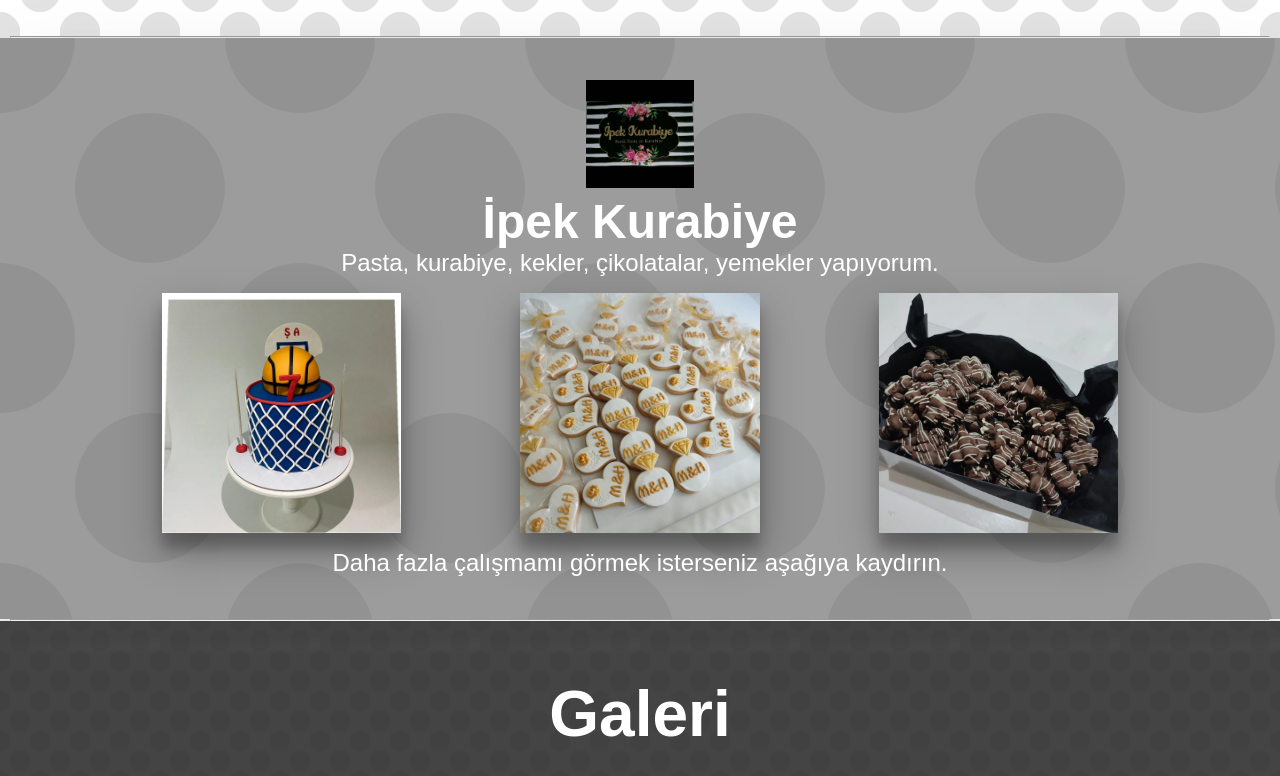
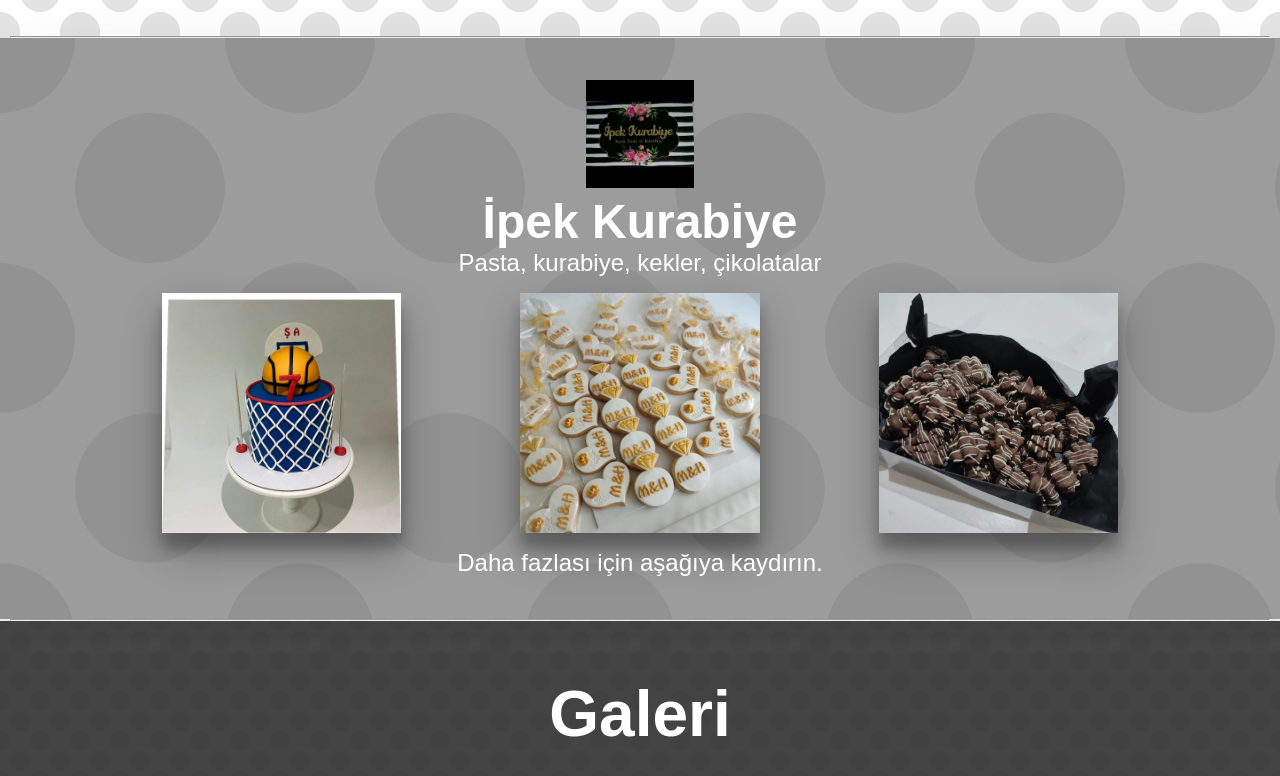
Before and after one commit to mustafakaansahin/ipekKurabiye, a plain HTML site: page index.html in a window 1280 px wide. Shown: the part 608-1384 px from the top of the page. Drawn offline with nearby package versions, Linux system fonts and the light colour scheme.

Commit message:
Update index.html

```diff
--- a/index.html
+++ b/index.html
@@ -31,7 +31,7 @@
             </div>
             <div class="text">
                 <h1>İpek Kurabiye</h1>
-                <p>Pasta, kurabiye, kekler, çikolatalar, yemekler yapıyorum.</p>
+                <p>Pasta, kurabiye, kekler, çikolatalar</p>
             </div>
 
             <div class="images">
@@ -40,7 +40,7 @@
                 <img src="assets/orn3.jpeg" alt="ÖrnekResim">
             </div>
             <div class="text">
-                <p>Daha fazla çalışmamı görmek isterseniz aşağıya kaydırın.</p>
+                <p>Daha fazlası için aşağıya kaydırın.</p>
             </div>
         </div>
         <hr>
```
